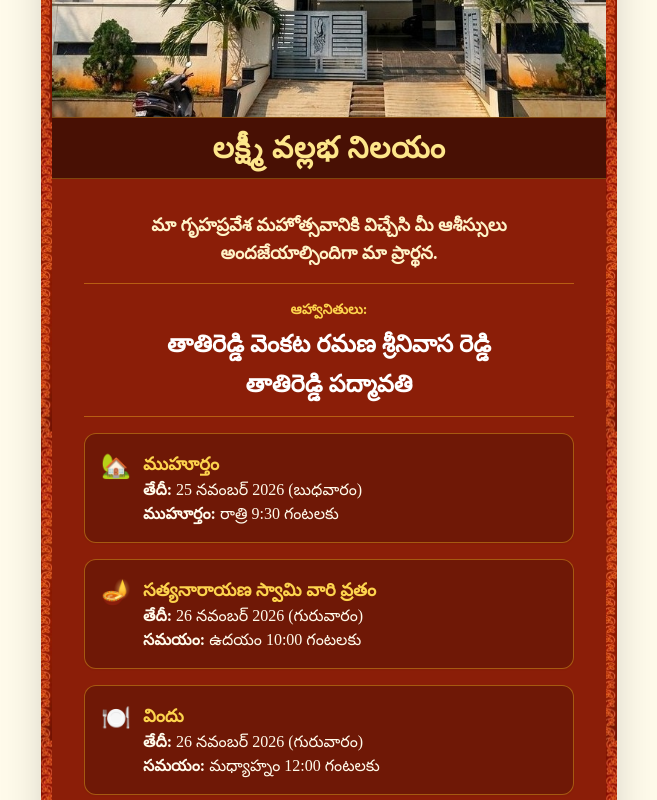
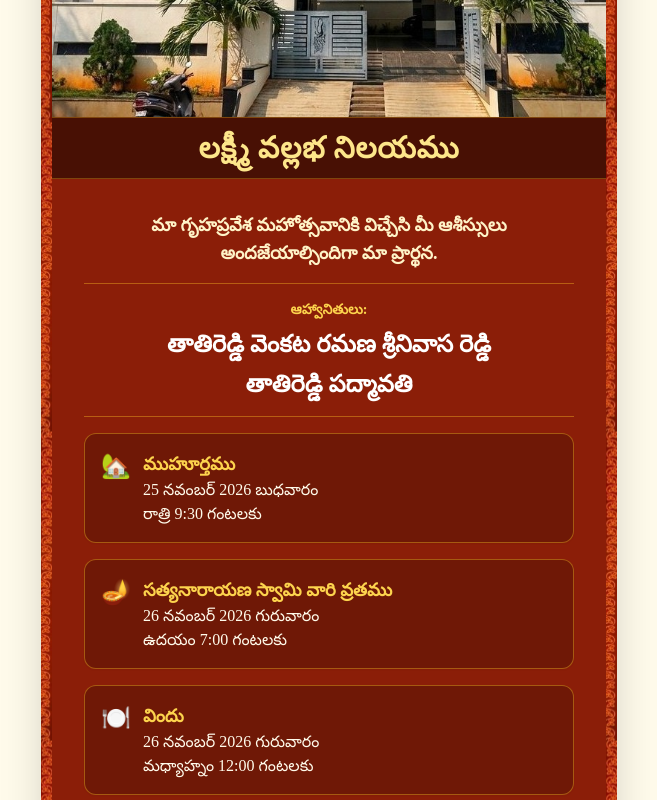
Before and after one commit to SURYATSCR/HouseWarming, a plain HTML site: page index.html in a window 1280 px wide. Shown: the part 720-1520 px from the top of the page, without its empty margins (311-968 px from the left). Drawn offline with nearby package versions, Linux system fonts and the light colour scheme; a web font is replaced by a local one.

Commit message:
Fix HTML encoding issues in index.html

```diff
--- a/index.html
+++ b/index.html
@@ -3,7 +3,7 @@
 <head>
     <meta charset="UTF-8">
     <meta name="viewport" content="width=device-width, initial-scale=1.0">
-    <title>తాతిరెడ్డి వారి గృహప్రవేశ ఆహ్వానం</title>
+    <title>తాతిరెడ్డి వారి గృహప్రవేశ ఆహ్వాము</title>
     <!-- Tailwind CSS CDN -->
     <script src="https://cdn.tailwindcss.com"></script>
     <!-- Google Fonts for Telugu -->
@@ -30,7 +30,7 @@
         <!-- Header -->
         <div class="bg-black/25 text-amber-200 py-3 px-3 sm:px-4 flex items-center justify-between gap-2 border-b border-amber-400/30">
             <img src="Ganesha.png" alt="శ్రీ మహాగణపతి" class="w-16 h-16 sm:w-24 sm:h-24 object-contain flex-shrink-0 drop-shadow-md">
-            <h2 class="text-xl sm:text-3xl font-bold tracking-wide text-center leading-snug text-amber-200">తాతిరెడ్డి వారి గృహప్రవేశ ఆహ్వానం</h2>
+            <h2 class="text-xl sm:text-3xl font-bold tracking-wide text-center leading-snug text-amber-200">తాతిరెడ్డి వారి గృహప్రవేశ ఆహ్వానము</h2>
             <img src="balaji2.webp" alt="శ్రీ వేంకటేశ్వర స్వామి" class="w-16 h-16 sm:w-24 sm:h-24 object-contain flex-shrink-0 drop-shadow-md">
         </div>
 
@@ -38,7 +38,7 @@
         <div class="relative w-full bg-black/20">
             <img src="apartment.jpg" alt="లక్ష్మీ వల్లభ నిలయం" class="w-full h-auto block">
             <div class="bg-black/35 text-amber-200 py-3 px-4 text-center border-t border-b border-amber-400/30">
-                <h1 class="text-2xl sm:text-3xl font-bold tracking-wide">లక్ష్మీ వల్లభ నిలయం</h1>
+                <h1 class="text-2xl sm:text-3xl font-bold tracking-wide">లక్ష్మీ వల్లభ నిలయము</h1>
             </div>
         </div>
 
@@ -62,9 +62,9 @@
                     <div class="flex items-start space-x-3">
                         <span class="text-2xl">🏡</span>
                         <div>
-                            <h3 class="font-bold text-lg text-amber-300">ముహూర్తం</h3>
-                            <p class="text-amber-50 text-sm sm:text-base"><strong>తేదీ:</strong> 25 నవంబర్ 2026 (బుధవారం)</p>
-                            <p class="text-amber-50 text-sm sm:text-base"><strong>ముహూర్తం:</strong> రాత్రి 9:30 గంటలకు</p>
+                            <h3 class="font-bold text-lg text-amber-300">ముహూర్తము</h3>
+                            <p class="text-amber-50 text-sm sm:text-base"> 25 నవంబర్ 2026 బుధవారం</p>
+                            <p class="text-amber-50 text-sm sm:text-base"> రాత్రి 9:30 గంటలకు</p>
                         </div>
                     </div>
                 </div>
@@ -74,9 +74,9 @@
                     <div class="flex items-start space-x-3">
                         <span class="text-2xl">🪔</span>
                         <div>
-                            <h3 class="font-bold text-lg text-amber-300">సత్యనారాయణ స్వామి వారి వ్రతం</h3>
-                            <p class="text-amber-50 text-sm sm:text-base"><strong>తేదీ:</strong> 26 నవంబర్ 2026 (గురువారం)</p>
-                            <p class="text-amber-50 text-sm sm:text-base"><strong>సమయం:</strong> ఉదయం 10:00 గంటలకు</p>
+                            <h3 class="font-bold text-lg text-amber-300">సత్యనారాయణ స్వామి వారి వ్రతము</h3>
+                            <p class="text-amber-50 text-sm sm:text-base"> 26 నవంబర్ 2026 గురువారం</p>
+                            <p class="text-amber-50 text-sm sm:text-base"> ఉదయం 7:00 గంటలకు</p>
                         </div>
                     </div>
                 </div>
@@ -87,8 +87,8 @@
                         <span class="text-2xl">🍽️</span>
                         <div>
                             <h3 class="font-bold text-lg text-amber-300">విందు</h3>
-                            <p class="text-amber-50 text-sm sm:text-base"><strong>తేదీ:</strong> 26 నవంబర్ 2026 (గురువారం)</p>
-                            <p class="text-amber-50 text-sm sm:text-base"><strong>సమయం:</strong> మధ్యాహ్నం 12:00 గంటలకు</p>
+                            <p class="text-amber-50 text-sm sm:text-base"> 26 నవంబర్ 2026 గురువారం</p>
+                            <p class="text-amber-50 text-sm sm:text-base"> మధ్యాహ్నం 12:00 గంటలకు</p>
                         </div>
                     </div>
                 </div>
@@ -125,7 +125,7 @@
 
         <!-- Footer -->
         <div class="bg-black/35 text-amber-200 text-center py-3 text-sm border-t border-amber-400/30">
-            మీ ఆశీసులతో — తాతిరెడ్డి వారి కుటుంబ సభ్యులు
+            బంధు మిత్రుల అభినందనలతోు
         </div>
     </div>
 
```
